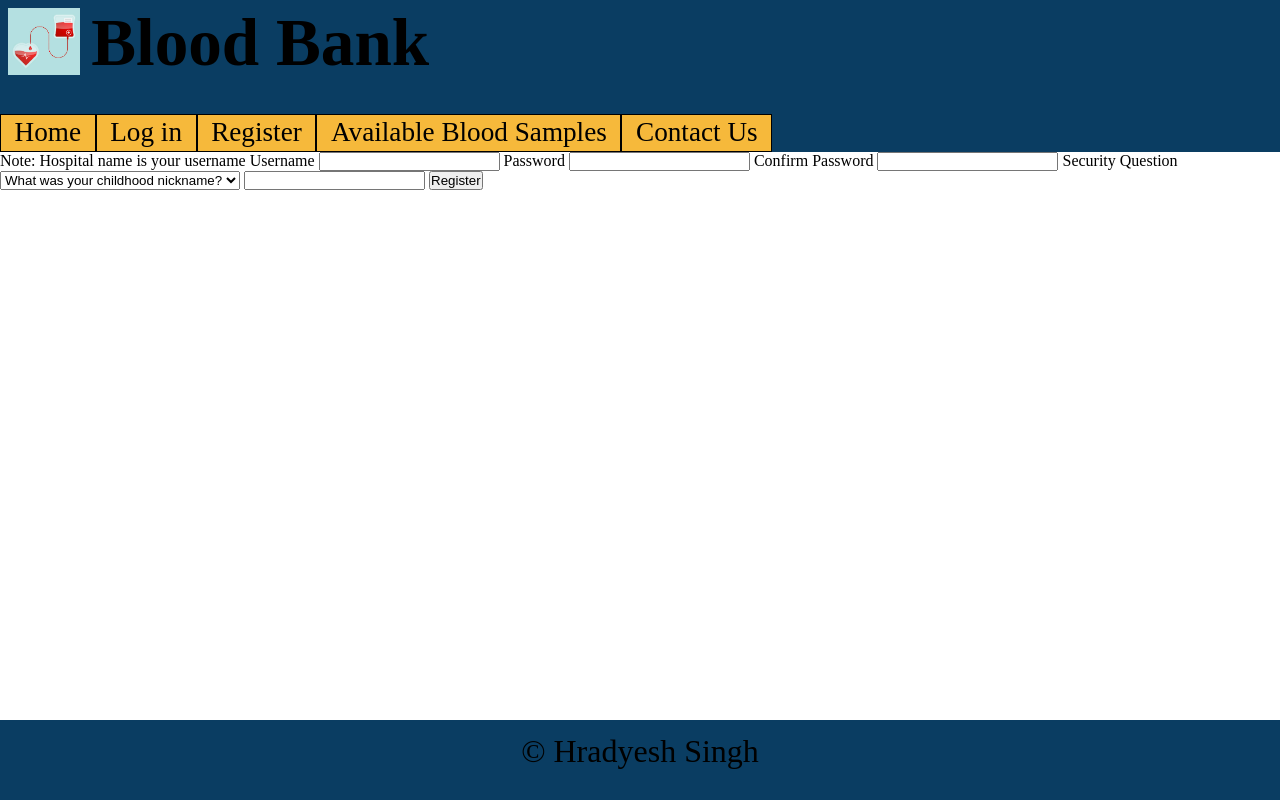
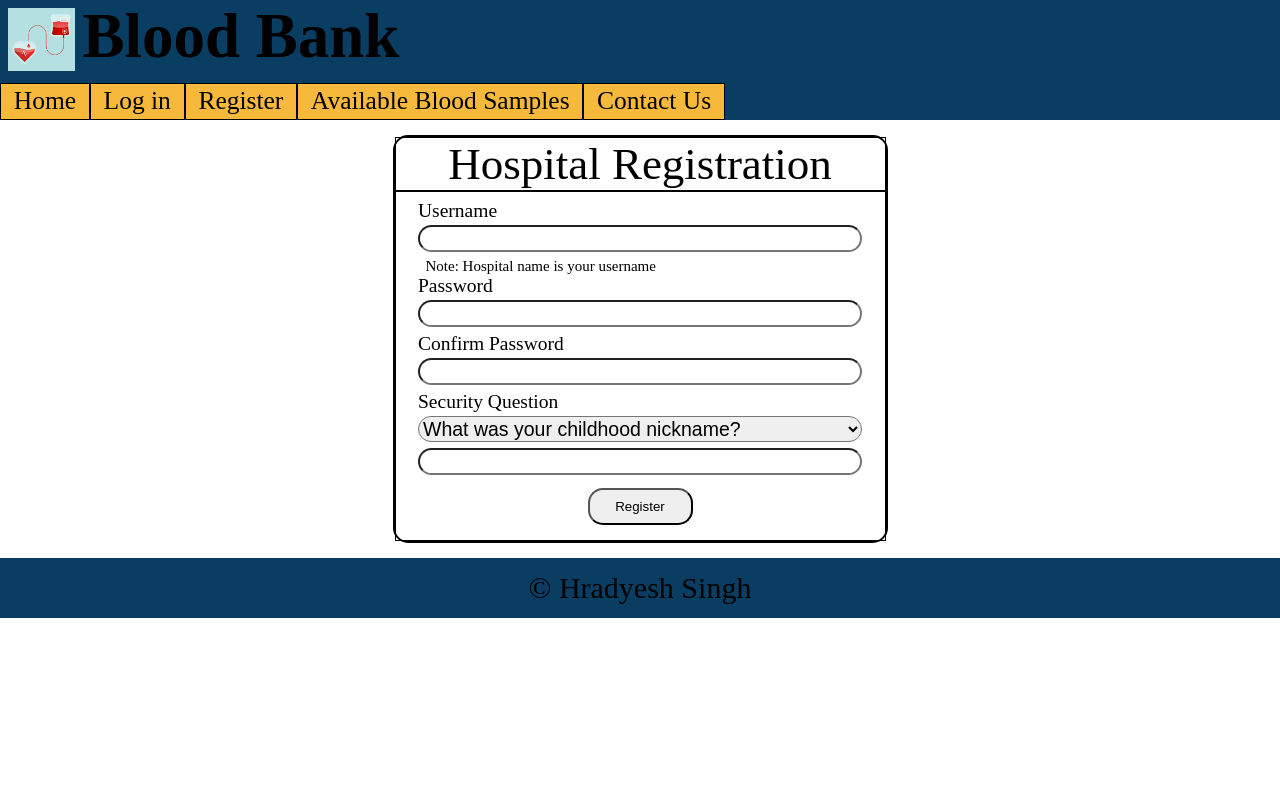
Before and after one commit to Happy-web-tech/Blood-Bank-System, a PHP site: page /registerHospital.php in a window 1280 px wide. Run offline with PHP 8.4, Linux system fonts and the light colour scheme.

Commit message:
hospital registration almost done

```diff
--- a/Styles/footer.css
+++ b/Styles/footer.css
@@ -5,12 +5,13 @@
 }
 
 .footerContainer{
-	width: 100%;
-	height: 10%;
-	position: absolute;
+	width: 100vw;
+	height: 4rem;
+	position: relative;
 	bottom: 0;
 	background-color: #0a3d62;
-	font-size: 2em;
-	padding: 0.4em;
+	font-size: 2rem;
+	/*padding: 0.4rem;*/
 	text-align: center;
+	line-height: 4rem;
 }
--- a/Styles/header.css
+++ b/Styles/header.css
@@ -4,9 +4,15 @@
 	box-sizing: border-box;
 }
 
+html{
+	/*making 1rem =15px for entire page kind of responsive*/
+	font-size: 15px;
+}
+
+
 .headerContainer{
-	width: 100%;
-	height: 19vh;
+	width: 100vw;
+	height: 8rem;
 	position: relative;
 	background-color: #0a3d62;
 	top: 0;
@@ -29,8 +35,9 @@
 }
 
 .title{
-	padding: 0.25rem 0 0 0.2rem;
+	/*padding: 0.25rem 0 0 0.2rem;*/
 	font-size: 2.1rem;
+	/*line-height: 10rem;*/
 	/*border-bottom: 1px solid black;*/
 }
 
--- a/Styles/login.css
+++ b/Styles/login.css
@@ -10,6 +10,7 @@
 	border: 1px solid #1B9CFC;
 	margin: auto;
 	margin-top: 1rem;
+	margin-bottom: 1rem;
 	background-color: #55E6C1;
 	border-radius: 1rem;
 }
--- a/Styles/register.css
+++ b/Styles/register.css
@@ -10,6 +10,7 @@
 	border: 1px solid #1B9CFC;
 	margin: auto;
 	margin-top: 1rem;
+	margin-bottom: 1rem;
 	background-color: #55E6C1;
 	border-radius: 1rem;
 }
--- /dev/null
+++ b/Styles/registerHospital.css
@@ -0,0 +1,74 @@
+*{
+	padding: 0;
+	margin: 0;
+	box-sizing: border-box;
+}
+
+html{
+	/*making 1rem =15px for entire page kind of responsive*/
+	font-size: 15px;
+}
+
+body{
+	position: relative;
+	overflow: auto;
+	height: 100vh;
+}
+
+
+.container{
+	width: 33rem;
+	min-height: 27rem;
+	border: 2px solid black;
+	margin: auto;
+	margin: 1rem auto;
+	border-radius: 1rem;
+
+}
+.Rtitle{
+	font-size: 3rem;
+	text-align: center;
+	border: 1px solid black;
+}
+
+.registrationForm{
+	border: 1px solid black;
+	display: flex;
+	flex-direction: column;
+	padding: 1.5rem;
+	padding-top: 0.5rem;
+}
+
+.label{
+	font-size: 1.3rem;
+	padding-bottom: 0.2rem;
+}
+
+.note{
+	padding-left: 0.5rem;
+}
+
+.inputForm{
+	margin-bottom: 0.4rem;
+	font-size: 1.3rem;
+	padding: 0 0.5rem;
+	border-radius: 1rem;
+}
+
+.selectInp{
+	padding: 0;
+}
+
+.registerButton{
+	width: 7rem;
+	padding: 0.6rem;
+	align-self: center;
+	border-radius: 1rem;
+	position: relative;
+	bottom: -0.5rem;
+}
+
+.wrong{
+	color: red;
+	display: none;
+}
--- a/homePage.php
+++ b/homePage.php
@@ -22,7 +22,7 @@
 		}
 	?>
 	<main class="mainPart">
-		<content class="container">
+		<div class="container">
 			<div class="img"></div>
 			<div class="text">Lorem ipsum dolor sit amet, consectetur adipisicing elit, sed do eiusmod
 			tempor incididunt ut labore et dolore magna aliqua. Ut enim ad minim veniam,
@@ -30,7 +30,7 @@
 			consequat. Duis aute irure dolor in reprehenderit in voluptate velit esse
 			cillum dolore eu fugiat nulla pariatur. Excepteur sint occaecat cupidatat non
 			proident, sunt in culpa qui officia deserunt mollit anim id est laborum.</div>
-		</content>
+		</div>
 
 	</main>
 	<?php
--- a/registerHospital.php
+++ b/registerHospital.php
@@ -1,3 +1,51 @@
+<?php
+
+	require("./Database/dbConnection.php");
+
+	$userExists=0;
+	// user exits -> 1
+
+	function runQuery($query)
+	{
+		GLOBAL $con;
+		$res=mysqli_query($con,$query);
+		return $res;
+	}
+
+	function userExists($username)
+	{
+		$query="select * from hospital where hospital.hospitalName='{$username}'";
+		$res=runQuery($query);
+		$noOfRows=mysqli_num_rows($res);
+		if($noOfRows==0)
+			return false;
+		else
+			return true;
+	}
+
+	if (isset($_POST['register']))
+	{
+		$username=htmlentities($_POST['username']);
+		$password=$_POST['password'];
+		$forgotPassword=$_POST['forgotPasswordQno'];
+		$answer=strtolower(htmlentities($_POST['answer']));
+
+		if(userExists($username))
+			$userExists=1;
+		else
+		{
+			$query="insert into hospital values('{$username}','{$password}',{$forgotPassword},'{$answer}')";
+			$res=runQuery($query);
+			if(!$res)
+	            $userExists=3;
+	        else
+	            $userExists=2;
+	        header("Location:./loginHospital.php");
+		}
+	}
+
+?>
+
 <!DOCTYPE html>
 <html>
 <head>
@@ -10,38 +58,58 @@
 	<?php
 		include("header.php");
 	?>
-	<main class="mainPart">
+	<!-- <main class="mainPart"> -->
 
 		<div class="container">
-			<form class="registrationForm">
+			<div class="Rtitle">Hospital Registration</div>
+			<form class="registrationForm" method="POST" action="<?php echo $_SERVER['PHP_SELF']; ?>">
+				<span class="label">Username</span>
+				<input type="text" name="username" class="inputForm  username">
 				<span class="note">Note: Hospital name is your username</span>
-				<span class="label username">Username</span>
-				<input type="text" name="username" class="input">
+				<?php
+					if($userExists==1)
+					{
+				 ?>
+						<span class="wrong">User already exits!</span>
+				<?php
+					}
+					else if($userExists==3)
+					{
+				 ?>
+					<span class="wrong">Invalid Username!</span>
+				<?php
+					}
+				 ?>
+				 <span class="wrong">Invalid Username!</span>
 				<!--  -->
-				<span class="label password">Password</span>
-				<input type="text" name="password" class="input">
+				<span class="label">Password</span>
+				<input type="text" name="password" class="inputForm password">
+				<span class="wrong">Invalid Password!</span>
 				<!--  -->
-				<span class="label confirmPassword"> Confirm Password</span>
-				<input type="text" name="confirmPassword" class="input">
+				<span class="label"> Confirm Password</span>
+				<input type="text" name="confirmPassword" class="inputForm confirmPassword">
+				<span class="wrong">Passwords must be same!</span>
 				<!--  -->
 				<span class="label forgotPassword">Security Question</span>
 
-				<select>
+				<select name="forgotPasswordQno" class="inputForm selectInp">
 					<option class="option" value="1">What was your childhood nickname?</option>
 					<option class="option" value="2">What is your favorite game?</option>
 					<option class="option" value="3">Who is your childhood sports hero?</option>
 				</select>
 
-				<input type="text" name="answer" class="input">
+				<input type="text" name="answer" class="inputForm answerPassQ">
+				<span class="wrong">Invalid answer!</span>
 				<!--  -->
-				<input type="submit" name="register" value="Register">
+				<input type="submit" name="register" value="Register" class="registerButton">
+
 			</form>
 		</div>
 
-	</main>
+	<!-- </main> -->
 	<?php
 		include("footer.html");
 	?>
-
+	<script type="text/javascript" src="./Js/registerHospital.js"></script>
 </body>
 </html>
```
Also changed, not shown: Js/registerHospital.js (added, +50 -0 lines), Styles/homePage.css (+5 -2 lines).
